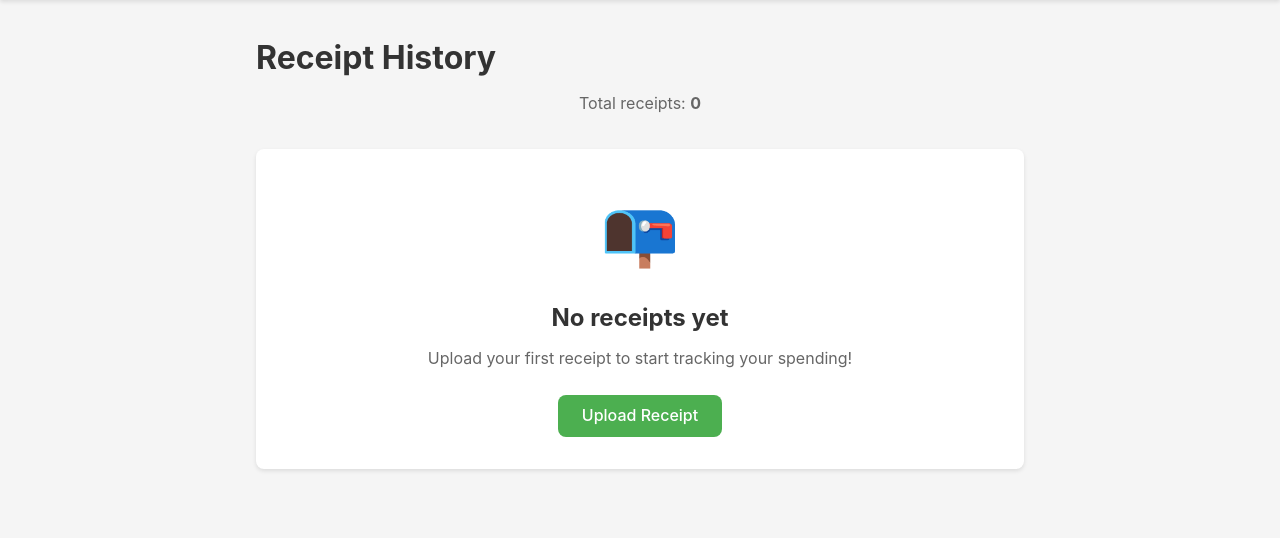
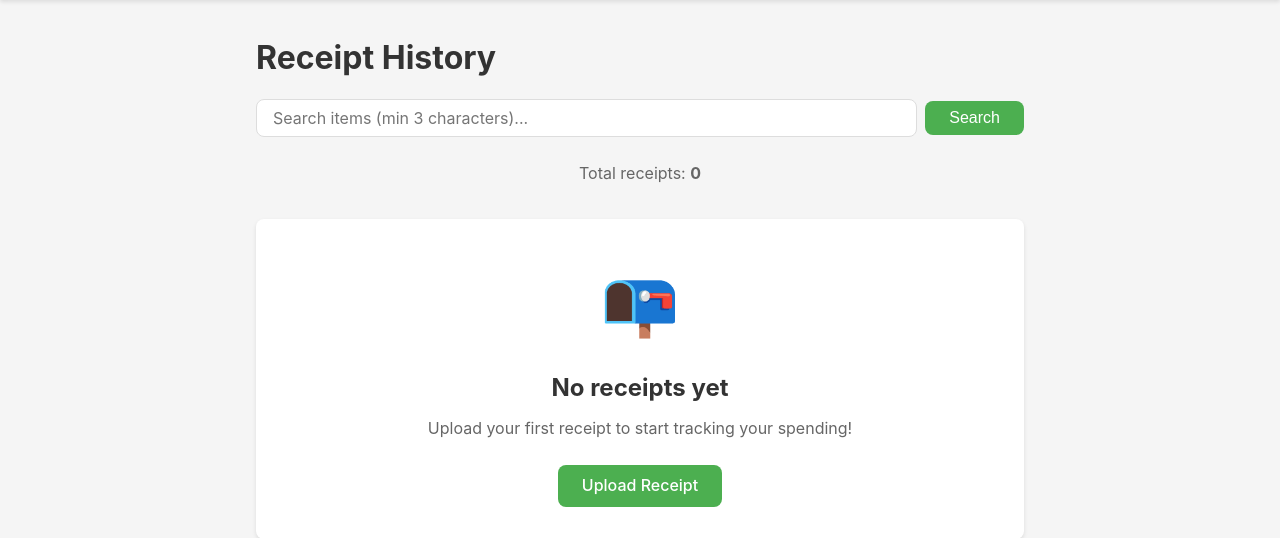
Before and after one commit to andrew-git-account/ShoppingTracker, a Flask app: page /history in a window 1280 px wide. Shown: the part 83-621 px from the top of the page. Run offline with Flask 3, Linux system fonts and the light colour scheme; the visitor is signed in with stand-in values (Sample User, id 1); some libraries are stand-ins or nearby versions.

Commit message:
SP-004: Filtering Purchases
- Add item search to the History page (/history?q=): case-insensitive
  substring match across all receipts, min 3 characters, results sorted
  by name then price to ease price comparison, no subtotal/total shown
- Add search form and results grid markup/styling, fixing a real column-
  misalignment bug (per-row auto-sized price column) found via user
  testing by giving the price column a fixed width
- Add 10 tests covering all acceptance criteria in TestSearchRoute
- Add BS-023, BS-024, BS-025 to BehaviorSpec.md to cover the new search
  behavior

Co-Authored-By: Claude Sonnet 5 <noreply@anthropic.com>

```diff
--- a/app/routes.py
+++ b/app/routes.py
@@ -236,16 +236,55 @@ def register_routes(app: Flask):
         """
         Receipt history page.
 
-        GET /history → Shows all receipts grouped by month
+        GET /history           → Shows all receipts grouped by month
+        GET /history?q=<term>  → Shows every item (across all receipts) whose
+                                  name matches <term> (min 3 characters)
 
-        Displays all receipts in expandable cards, grouped by YYYY-MM.
-        Groups and receipts within groups are sorted newest-first.
+        In the normal view, receipts are shown in expandable cards, grouped
+        by YYYY-MM, newest-first. In search mode, results are a flat list of
+        matching items (not receipt cards) with no subtotal/total, since the
+        goal is comparing prices for the same item across different
+        purchases rather than reviewing whole receipts.
         """
+        # Raw value always goes back into the search box, even if too short
+        search_input_value = request.args.get('q', '')
+        search_term = search_input_value.strip()
+
         try:
-            # Get all receipts from database
             receipts = app.receipt_service.get_all_receipts()
 
-            # Get total count
+            if search_term and len(search_term) < 3:
+                flash('Search term must be at least 3 characters.', 'error')
+                search_term = ''
+
+            if search_term:
+                term_lower = search_term.lower()
+                results = []
+                for receipt in receipts:
+                    for item in receipt.items:
+                        if term_lower in item.name.lower():
+                            results.append({
+                                'name': item.name,
+                                'price': item.price,
+                                'quantity': item.quantity,
+                                'currency': receipt.currency,
+                                'store_name': receipt.store_name or 'Unknown Store',
+                                'date': receipt.purchase_date or receipt.saved_at[:10],
+                            })
+
+                # Sort by item name then price so identical items land next
+                # to each other, making prices easy to compare
+                results.sort(key=lambda r: (r['name'].lower(), r['price']))
+
+                return render_template(
+                    'history.html',
+                    search_mode=True,
+                    search_term=search_term,
+                    search_input_value=search_input_value,
+                    search_results=results
+                )
+
+            # Normal view: get total count
             total_count = app.receipt_service.get_receipts_count()
 
             # Group receipts by month (YYYY-MM)
@@ -271,13 +310,21 @@ def register_routes(app: Flask):
             return render_template(
                 'history.html',
                 grouped_receipts=sorted_groups,
-                total_count=total_count
+                total_count=total_count,
+                search_mode=False,
+                search_input_value=search_input_value
             )
 
         except Exception as e:
             print(f"Error loading history: {e}")
             flash('Error loading receipt history.', 'error')
-            return render_template('history.html', grouped_receipts=[], total_count=0)
+            return render_template(
+                'history.html',
+                grouped_receipts=[],
+                total_count=0,
+                search_mode=False,
+                search_input_value=search_input_value
+            )
 
     # ===================================
     # Statistics Page
--- a/static/css/style.css
+++ b/static/css/style.css
@@ -369,6 +369,73 @@ label {
 .history-page h2 {
     font-size: var(--font-size-xxl);
     margin-bottom: var(--spacing-sm);
+}
+
+/* Item Search */
+.search-form {
+    display: flex;
+    align-items: center;
+    gap: var(--spacing-sm);
+    margin: var(--spacing-md) 0 var(--spacing-lg);
+    flex-wrap: wrap;
+}
+
+.search-input {
+    flex: 1;
+    min-width: 200px;
+    padding: var(--spacing-sm) var(--spacing-md);
+    border: 1px solid var(--border-color);
+    border-radius: var(--border-radius);
+    font-size: var(--font-size-base);
+    font-family: var(--font-family);
+}
+
+.search-input:focus {
+    outline: none;
+    border-color: var(--primary-color);
+}
+
+.search-clear {
+    color: var(--text-light);
+    font-size: var(--font-size-sm);
+}
+
+.search-results {
+    display: flex;
+    flex-direction: column;
+    gap: var(--spacing-sm);
+}
+
+.search-result-row {
+    display: grid;
+    grid-template-columns: 2fr 1.2fr 1fr 6.5rem;
+    align-items: center;
+    gap: var(--spacing-md);
+    padding: var(--spacing-md);
+    background-color: var(--card-background);
+    border-radius: var(--border-radius);
+    box-shadow: var(--box-shadow);
+}
+
+.search-result-name {
+    font-weight: 500;
+}
+
+.search-result-store {
+    color: var(--text-light);
+    font-size: var(--font-size-sm);
+}
+
+.search-result-date {
+    color: var(--text-light);
+    font-size: var(--font-size-sm);
+}
+
+.search-result-price {
+    font-weight: bold;
+    color: var(--primary-color);
+    white-space: nowrap;
+    text-align: right;
 }
 
 .receipts-list {
@@ -840,6 +907,13 @@ label {
     .receipt-total {
         font-size: var(--font-size-lg);
     }
+
+    /* Search results stack on small screens */
+    .search-result-row {
+        grid-template-columns: 1fr;
+        justify-items: start;
+        gap: var(--spacing-xs);
+    }
 }
 
 /* ============================================
--- a/templates/history.html
+++ b/templates/history.html
@@ -5,6 +5,44 @@
 {% block content %}
 <div class="history-page">
     <h2>Receipt History</h2>
+
+    <form method="GET" action="{{ url_for('history') }}" class="search-form">
+        <input type="text" name="q" value="{{ search_input_value }}" minlength="3"
+               placeholder="Search items (min 3 characters)..." class="search-input">
+        <button type="submit" class="btn btn-primary">Search</button>
+        {% if search_mode %}
+            <a href="{{ url_for('history') }}" class="search-clear">Clear</a>
+        {% endif %}
+    </form>
+
+    {% if search_mode %}
+        {% if search_results %}
+            <div class="search-results">
+                {% for result in search_results %}
+                    <div class="search-result-row">
+                        <span class="search-result-name">
+                            {{ result.name }}
+                            {% if result.quantity > 1 %}
+                                <span class="item-quantity">(x{{ result.quantity }})</span>
+                            {% endif %}
+                        </span>
+                        <span class="search-result-store">{{ result.store_name }}</span>
+                        <span class="search-result-date">{{ result.date }}</span>
+                        <span class="search-result-price">
+                            {{ result.currency }} {{ "%.2f"|format(result.price) }}
+                        </span>
+                    </div>
+                {% endfor %}
+            </div>
+        {% else %}
+            <div class="empty-state">
+                <div class="empty-icon">🔍</div>
+                <h3>No matches found</h3>
+                <p>No items match &ldquo;{{ search_term }}&rdquo;.</p>
+                <a href="{{ url_for('history') }}" class="btn btn-primary">Back to History</a>
+            </div>
+        {% endif %}
+    {% else %}
     <p class="subtitle">Total receipts: <strong>{{ total_count }}</strong></p>
 
     {% if grouped_receipts %}
@@ -110,5 +148,6 @@
             <a href="{{ url_for('index') }}" class="btn btn-primary">Upload Receipt</a>
         </div>
     {% endif %}
+    {% endif %}
 </div>
 {% endblock %}
```
Also changed, not shown: Specification/BehaviorSpec.md (+41 -0 lines), backlog/SP-004-filtering-purchases.md (deleted, +0 -18 lines), backlog/done/SP-004-filtering-purchases.md (added, +72 -0 lines), tests/test_routes.py (+98 -0 lines).
